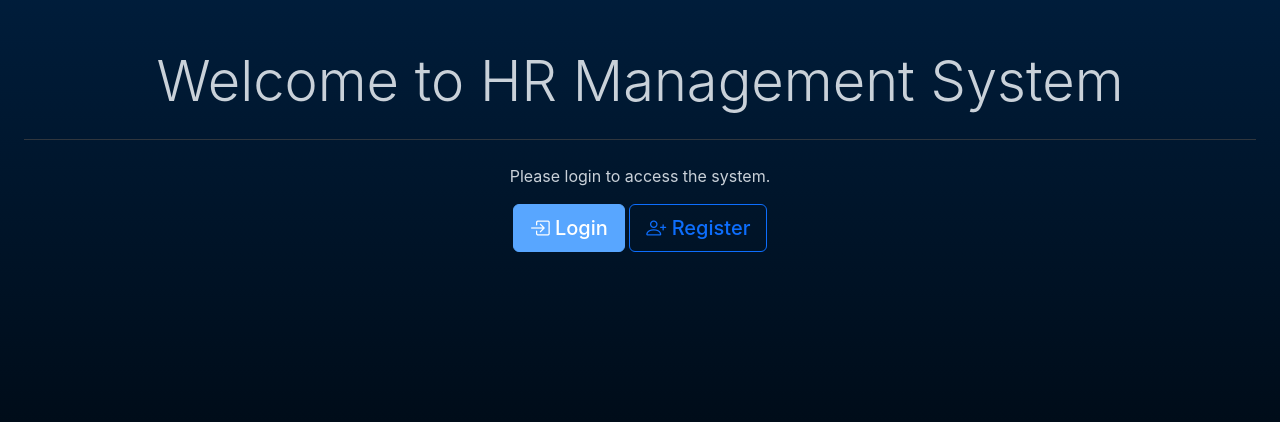
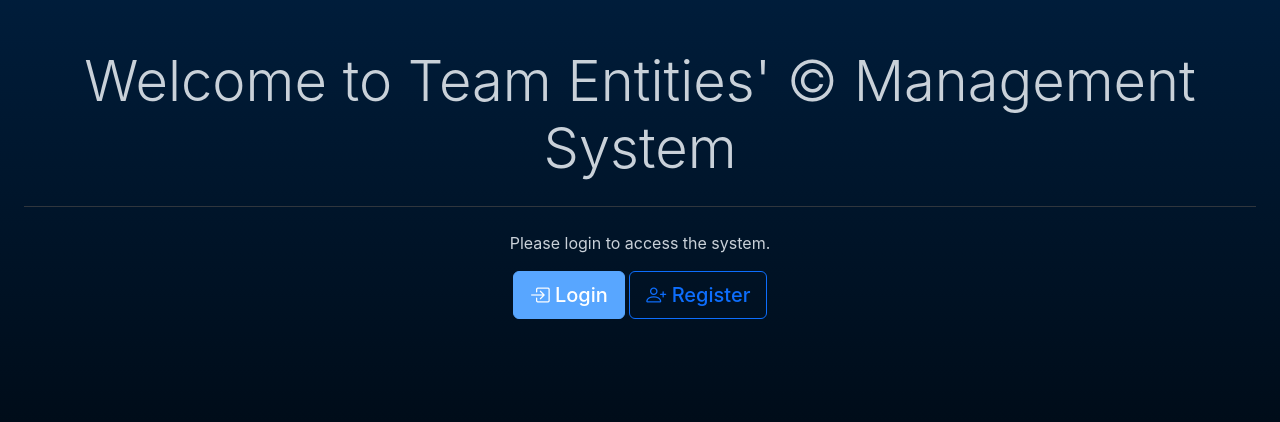
Before and after one commit to Adham-Walaa/StaffCraft, an ASP.NET Core app: page / in a window 1280 px wide. Shown: the part 57-479 px from the top of the page. Run offline with ASP.NET Core 8, Linux system fonts and the light colour scheme; style sheets or scripts are compiled from the project's sources.

Commit message:
Reformat non-Line Manager My Team card and update logged out homepage title
Co-authored-by: gasTSK <204622103+gasTSK@users.noreply.github.com>

```diff
--- a/MS3WebApp/WebAppSystem/WebAppSystem/Views/Home/Index.cshtml
+++ b/MS3WebApp/WebAppSystem/WebAppSystem/Views/Home/Index.cshtml
@@ -78,7 +78,7 @@
             {
                 <!-- My Team Card (For employees with direct reports) -->
                 <div class="col-md-6">
-                    <div class="card shadow-sm h-100 @(ViewBag.HasDirectReports == true ? "border-warning" : "border-secondary")">
+                    <div class="card shadow-sm @(ViewBag.HasDirectReports == true ? "border-warning" : "border-secondary")">
                         <div class="card-body">
                             <h5 class="card-title">
                                 <i class="bi bi-people-fill @(ViewBag.HasDirectReports == true ? "text-warning" : "text-secondary")"></i> My Team
@@ -160,7 +160,7 @@
     else
     {
         <div class="text-center">
-            <h1 class="display-4">Welcome to HR Management System</h1>
+            <h1 class="display-4">Welcome to Team Entities' © Management System</h1>
             <hr class="my-4" />
             <p>Please login to access the system.</p>
             <a asp-controller="Account" asp-action="Login" class="btn btn-primary btn-lg">
```
